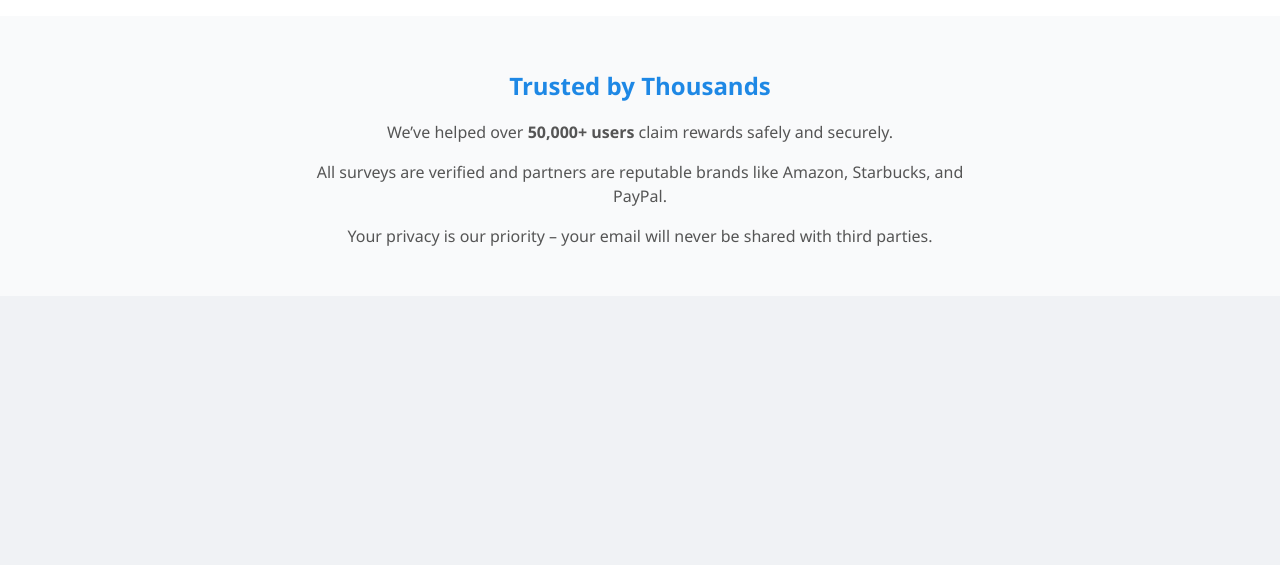
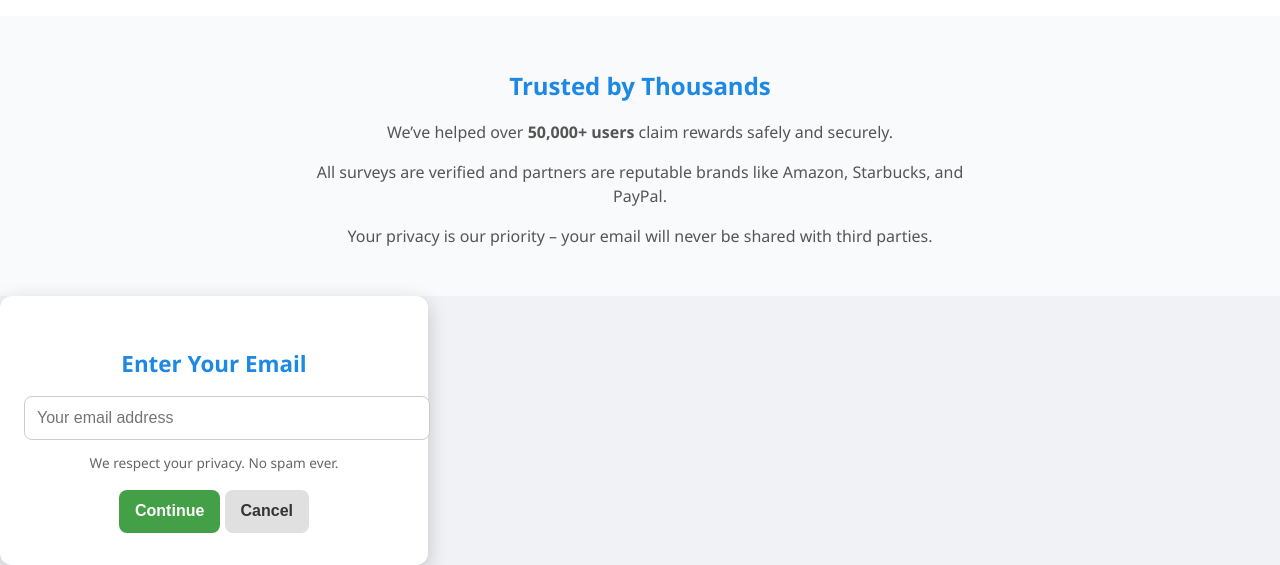
Before and after one commit to davidjhons14/surveyoffers, a plain HTML site: page index.html in a window 1280 px wide. Shown: the part 1948-2513 px from the top of the page. Before the commit the page ends 2244 px from the top, so only its background shows below. Drawn offline with Linux system fonts and the light colour scheme.

Commit message:
Update index.html

```diff
--- a/index.html
+++ b/index.html
@@ -175,42 +175,36 @@
     }
 
     /* Popup Modal */
-    .modal {
-      display: none;
-      position: fixed;
-      z-index: 1000;
-      left: 0;
-      top: 0;
-      width: 100%;
-      height: 100%;
-      background: rgba(0,0,0,0.6);
-      justify-content: center;
-      align-items: center;
-      padding: 1rem;
-    }
-
     .modal-content {
   background: #fff;
-      padding: 1.5rem;
-      border-radius: 10px;
+  padding: 2rem 1.5rem;
+  border-radius: 12px;
   width: 100%;
-      max-width: 400px;
+  max-width: 380px;
   text-align: center;
-      box-shadow: 0 5px 20px rgba(0,0,0,0.2);
+  box-shadow: 0 6px 20px rgba(0,0,0,0.2);
 }
 
 .modal-content h2 {
   margin-bottom: 1rem;
+  font-size: 1.4rem;
   color: #1e88e5;
 }
 
 .modal-content input {
   width: 100%;
-      padding: 0.8rem;
-      margin: 0.5rem 0 1rem;
+  padding: 0.75rem;
+  margin-bottom: 0.8rem;
   border: 1px solid #ccc;
-      border-radius: 6px;
+  border-radius: 8px;
   font-size: 1rem;
+  outline: none;
+  transition: border 0.2s ease;
+}
+
+.modal-content input:focus {
+  border-color: #1e88e5;
+  box-shadow: 0 0 5px rgba(30,136,229,0.3);
 }
 
 .modal-content small {
@@ -220,13 +214,21 @@
   font-size: 0.85rem;
 }
 
+.modal-buttons {
+  display: flex;
+  justify-content: center;
+  gap: 0.5rem;
+}
+
 .modal-content button {
-      padding: 0.8rem 1.5rem;
+  flex: 1;
+  padding: 0.8rem 1rem;
   border: none;
-      border-radius: 6px;
+  border-radius: 8px;
   font-size: 1rem;
-      font-weight: bold;
+  font-weight: 600;
   cursor: pointer;
+  transition: background 0.3s ease;
 }
 
 .submit-btn {
@@ -239,13 +241,14 @@
 }
 
 .close-btn {
-      background: #ccc;
-      margin-left: 0.5rem;
+  background: #e0e0e0;
+  color: #333;
 }
 
 .close-btn:hover {
-      background: #999;
+  background: #bdbdbd;
 }
+
 
     /* Responsive Layout */
     @media (max-width: 1024px) {
```
Lines whose indentation alone changed are shown as unchanged.
